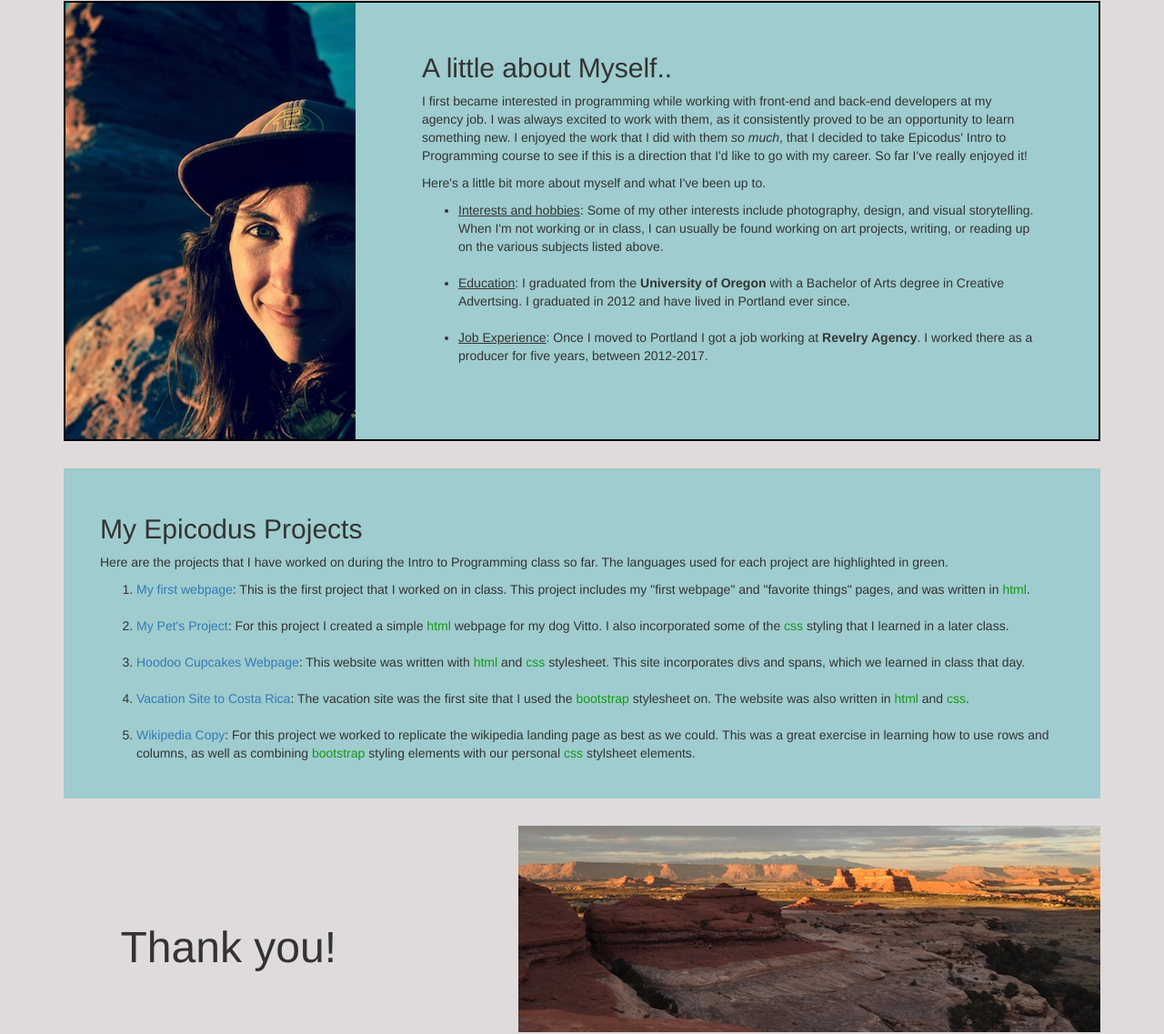
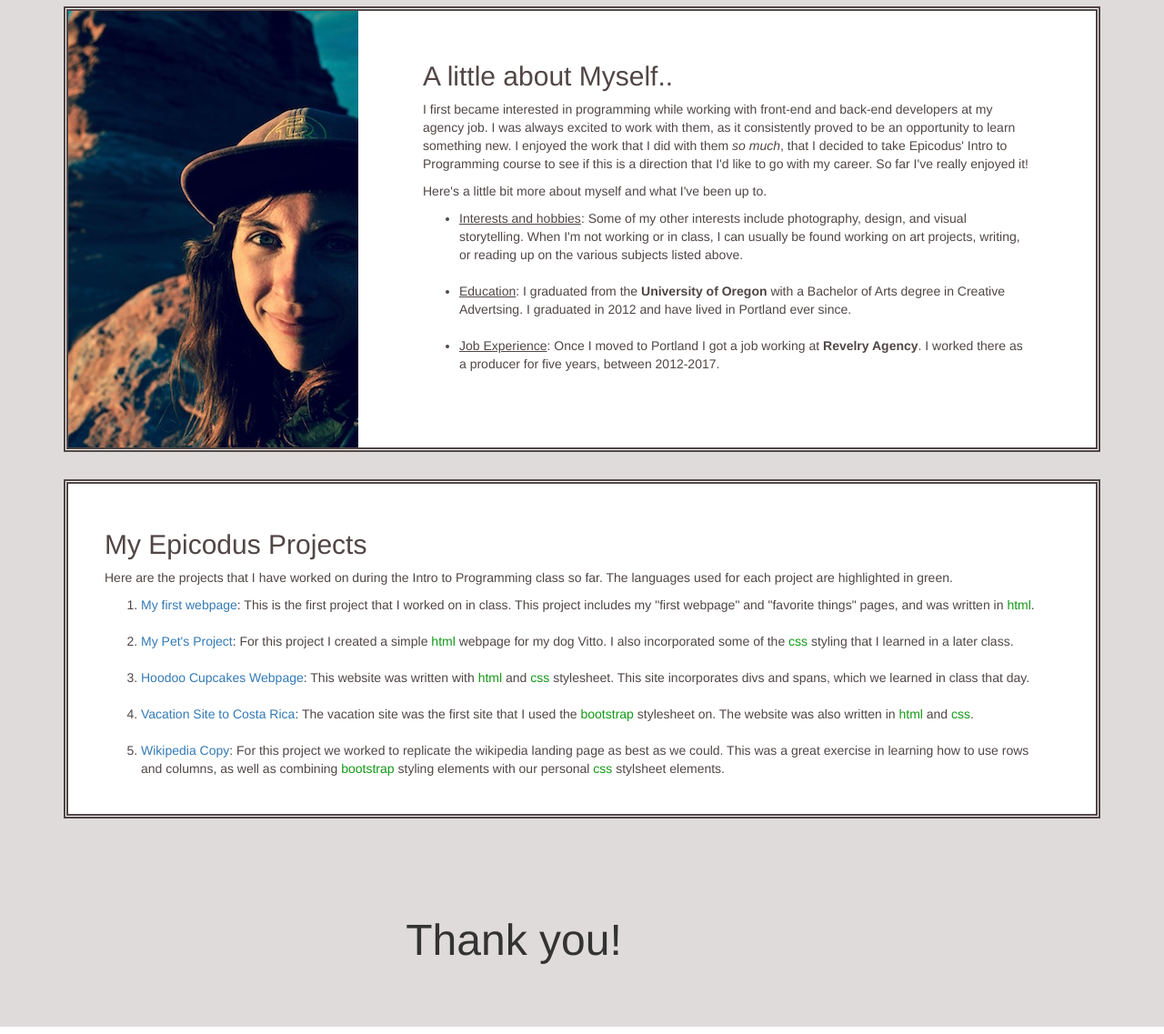
Before and after one commit to ilminka/my-portfolio-page, a plain HTML site: page index.html in a window 1280 px wide. Shown: the part 273-1410 px from the top of the page at 91% size. Drawn offline with Linux system fonts and the light colour scheme.

Commit message:
update css styling for page layout

```diff
--- a/css/styles.css
+++ b/css/styles.css
@@ -3,14 +3,16 @@
 }
 
 .jumbotron {
-  background-color: #9fccce;
-  border: 2px solid black;
+  color: #514646;
+  background-color: white;
+  border: 5px double #514646;
   border-radius: 0 !important;
 }
 
 .border {
-  border: 2px solid black;
-  background-color: #9fccce;
+  border: 5px double #514646;
+  background-color: white;
+  color: #514646;
   padding-right: 50px
 }
 
@@ -19,7 +21,9 @@
 }
 
 .border-2 {
-  background-color: #9fccce;
+  background-color: white;
+  color: #514646;
+  border: 5px double #514646;
   margin-top: 30px;
   padding: 30px 50px 30px 40px;
 }
@@ -28,14 +32,9 @@
   color: #139916;
 }
 
-.img-1 {
-  float: right;
-  margin-top: 30px;
-}
-
 .span-text {
   font-size: 36pt;
-  float: left;
+  text-align: center;
   padding: 100px 200px 50px 50px;
 
 }
--- a/index.html
+++ b/index.html
@@ -46,9 +46,8 @@
         <li><a href="https://github.com/ilminka/wikipedia-copy">Wikipedia Copy</a>: For this project we worked to replicate the wikipedia landing page as best as we could. This was a great exercise in learning how to use rows and columns, as well as combining <span class="language">bootstrap</span> styling elements with our personal <span class="language">css</span> stylsheet elements.</li>
       </ol>
     </div>
-    <div class="img-1">
-    <span class="span-text"><p>Thank you!</p></span>
-    <img src="img/canyonlands.jpg" alt="Canyonlands National Park">
+    <div class="span-text">
+    <p>Thank you!</p>
     </div>
     </div>
     </div>
```
